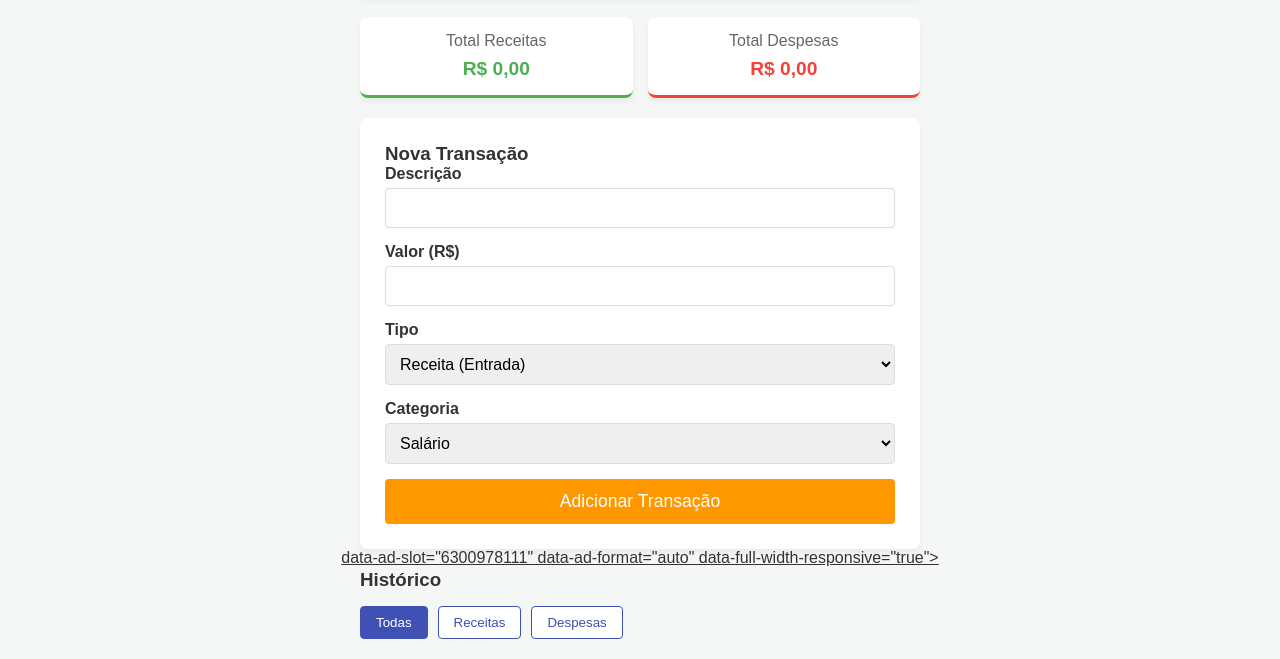
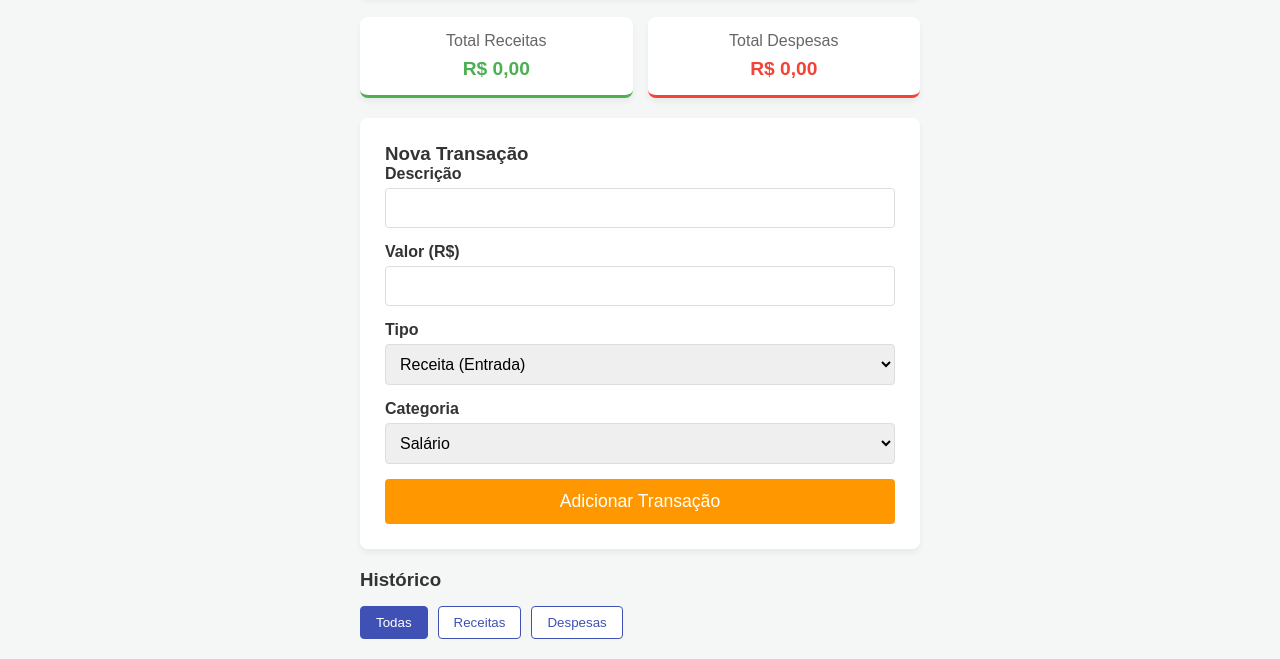
Before and after one commit to Dalvenilson/controle-financeiro-app, a plain HTML site: page index.html in a window 1280 px wide. Shown: the part 233-892 px from the top of the page. Drawn offline with Linux system fonts and the light colour scheme.

Commit message:
retirando banner

```diff
--- a/index.html
+++ b/index.html
@@ -6,8 +6,6 @@
     <title>Minhas Finanças (App Simples)</title>
     <link rel="stylesheet" href="style.css">
     <link rel="manifest" href="/manifest.json">
-    <!-- Script do AdMob/AdSense -->
-    <script async src="https://pagead2.googlesyndication.com/pagead/js/adsbygoogle.js"></script>
 </head>
 <body>
 
@@ -84,21 +82,6 @@
         </section>
     </main>
 
-    <!-- === Banner AdMob fixo no rodapé === -->
-
-<div style="position: fixed; bottom: 0; width: 100%; text-align: center; z-index: 999;">
-    <ins class="adsbygoogle"
-         style="display:block"
-         data-ad-client="ca-pub-3940256099942544"  <!-- App ID de teste -->
-         data-ad-slot="6300978111"
-         data-ad-format="auto"
-         data-full-width-responsive="true"></ins>
-</div>
-
-<script>
-    (adsbygoogle = window.adsbygoogle || []).push({});
-</script>
-
     <script src="script.js"></script>
 </body>
 </html>
```
